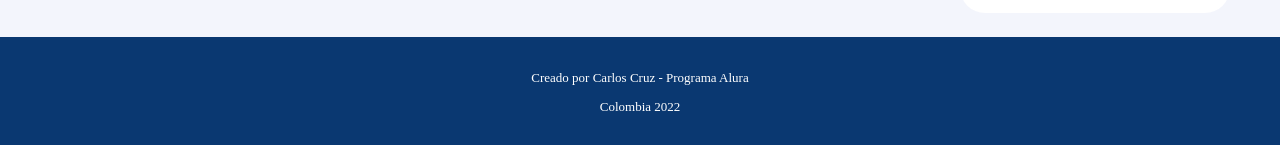
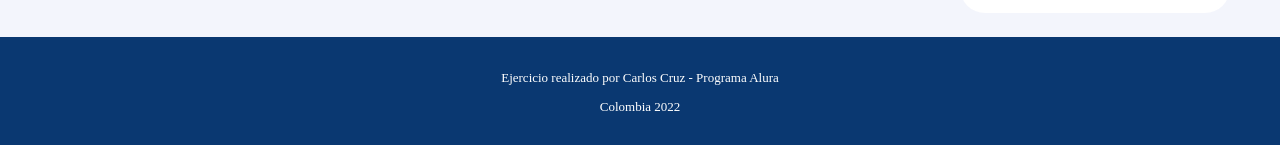
Before and after one commit to Infelipo/encriptador_alura_challenge01, a plain HTML site: page index.html in a window 1280 px wide. Shown: the part 672-817 px from the top of the page. Drawn offline with Linux system fonts and the light colour scheme.

Commit message:
Cambio de palabra en footer

```diff
--- a/index.html
+++ b/index.html
@@ -38,7 +38,7 @@
         </div>
 
         <footer>
-            <p class="piePagina">Creado por Carlos Cruz - Programa Alura</p>
+            <p class="piePagina">Ejercicio realizado por Carlos Cruz - Programa Alura</p>
             <p class="piePagina">Colombia 2022</p>
         </footer>
 
```
